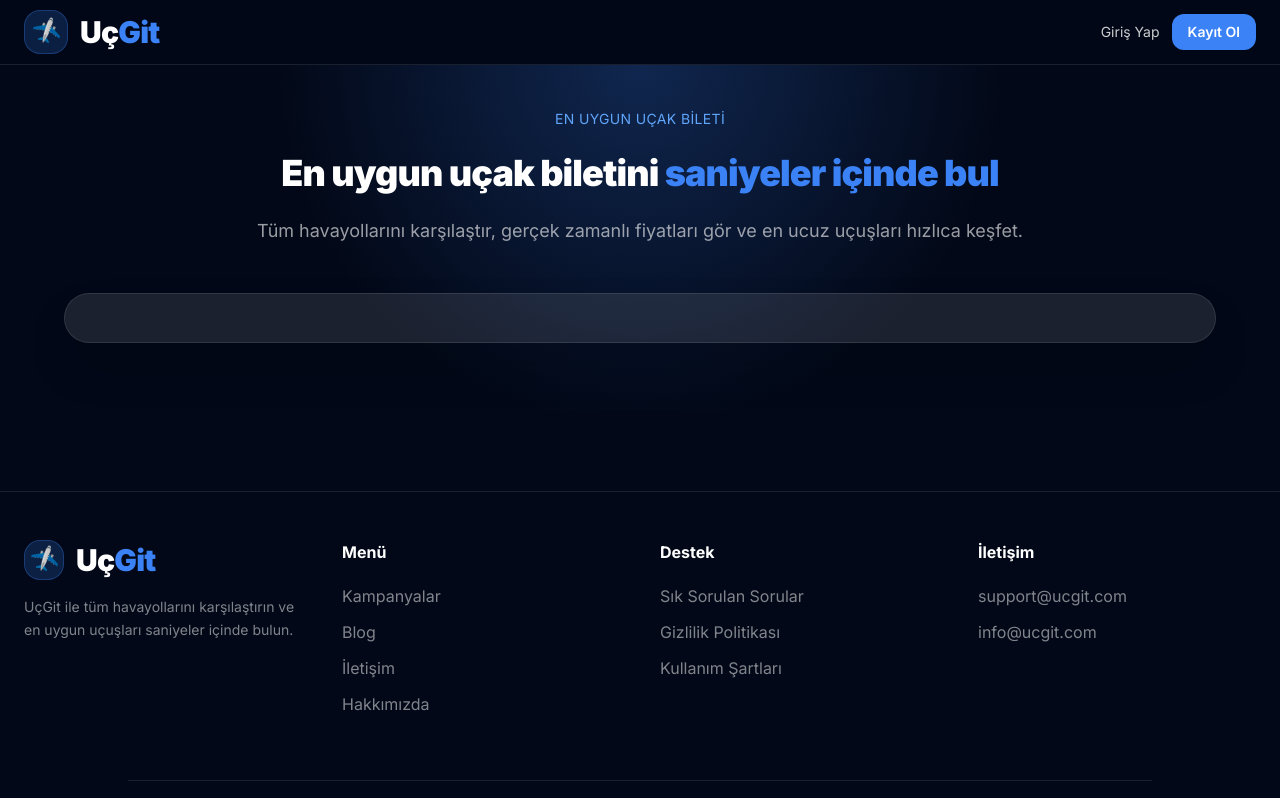
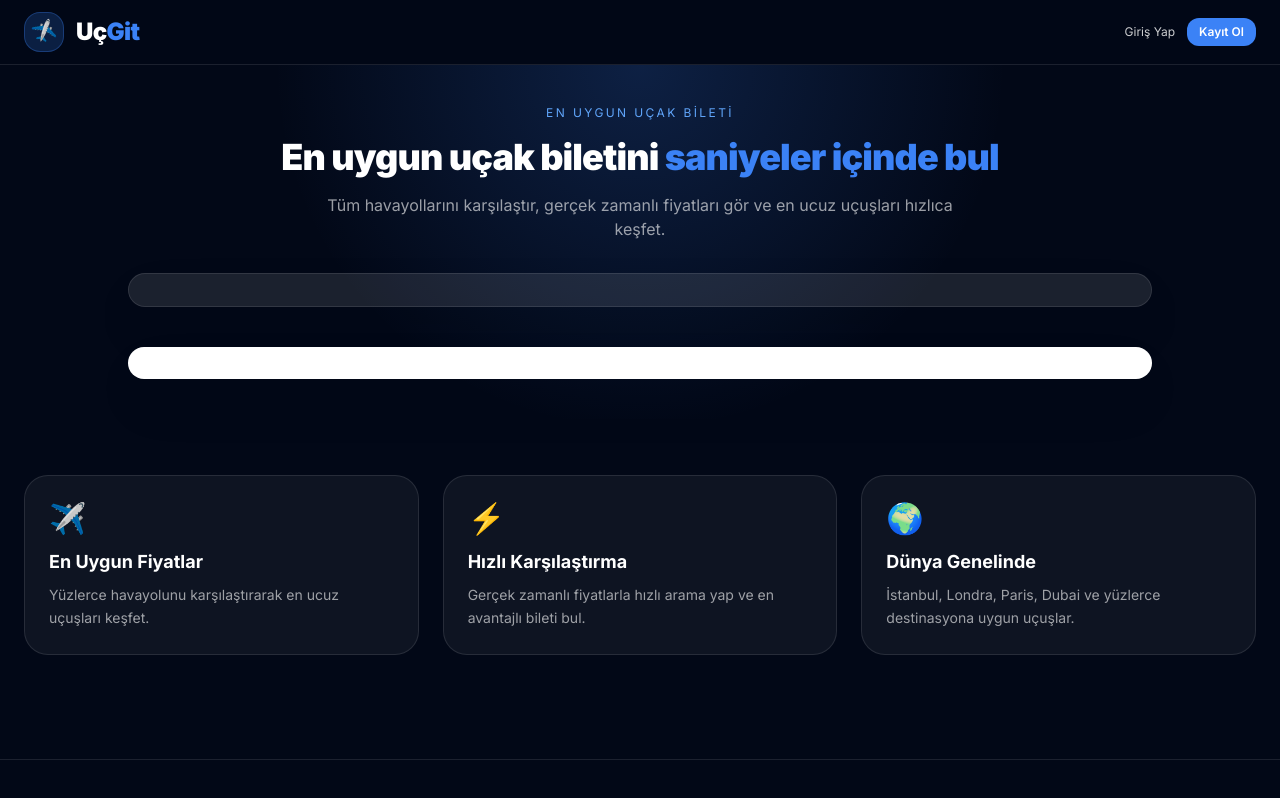
Before and after one commit to melihizzet/flight-platform, a Next.js app: page / in a window 1280 px wide. Shown: the top 798 px of the page. Built offline with nearby package versions, Linux system fonts and the light colour scheme.

Commit message:
upgrade onee

```diff
--- a/app/page.tsx
+++ b/app/page.tsx
@@ -10,7 +10,10 @@ const inter = Inter({
 export default function HomePage() {
   return (
     <main
-      className={inter.className + " min-h-screen bg-[#020817] text-white overflow-x-hidden"}
+      className={
+        inter.className +
+        " min-h-screen bg-[#020817] text-white overflow-x-hidden"
+      }
     >
       {/* SEO */}
       <title>UçGit | En Uygun Uçak Bileti Bul</title>
@@ -34,13 +37,13 @@ export default function HomePage() {
 
           <a href="/" className="flex items-center gap-3">
 
-            <div className="w-11 h-11 rounded-2xl bg-blue-500/20 flex items-center justify-center border border-blue-500/30">
-              <span className="text-blue-400 text-xl rotate-[-25deg]">
+            <div className="w-10 h-10 rounded-2xl bg-blue-500/20 flex items-center justify-center border border-blue-500/30">
+              <span className="text-blue-400 text-lg rotate-[-25deg]">
                 ✈️
               </span>
             </div>
 
-            <h1 className="text-3xl font-black tracking-tight">
+            <h1 className="text-2xl font-black tracking-tight">
               Uç<span className="text-blue-500">Git</span>
             </h1>
 
@@ -48,11 +51,11 @@ export default function HomePage() {
 
           <div className="flex items-center gap-3">
 
-            <button className="text-sm text-white/80 hover:text-white transition">
+            <button className="text-xs text-white/80 hover:text-white transition">
               Giriş Yap
             </button>
 
-            <button className="bg-blue-500 hover:bg-blue-400 transition px-4 py-2 rounded-xl text-sm font-semibold">
+            <button className="bg-blue-500 hover:bg-blue-400 transition px-3 py-1.5 rounded-xl text-xs font-semibold">
               Kayıt Ol
             </button>
 
@@ -61,37 +64,47 @@ export default function HomePage() {
       </header>
 
       {/* HERO */}
-      <section className="relative py-11 px-6">
+      <section className="relative py-10 px-6">
 
-        <div className="absolute inset-0 bg-[radial-gradient(circle_at_top,rgba(59,130,246,0.25),transparent_50%)]"></div>
+        <div className="absolute inset-0 bg-[radial-gradient(circle_at_top,rgba(59,130,246,0.20),transparent_50%)]"></div>
 
         <div className="max-w-7xl mx-auto relative z-10 text-center">
 
-          <p className="text-blue-400 mb-6 text-sm tracking-wide uppercase">
+          <p className="text-blue-400 mb-4 text-xs tracking-[0.2em] uppercase">
             En Uygun Uçak Bileti
           </p>
 
-          <h1 className="text-2xl md:text-4xl font-black leading-tight mb-6 tracking-tight">
+          <h1 className="text-xl md:text-4xl font-black leading-tight mb-4 tracking-tight">
             En uygun uçak biletini{" "}
             <span className="text-blue-500">
               saniyeler içinde bul
             </span>
           </h1>
 
-          <p className="text-base md:text-lg text-white/60 max-w-3xl mx-auto mb-12 leading-relaxed">
+          <p className="text-sm md:text-base text-white/60 max-w-2xl mx-auto mb-8 leading-relaxed">
             Tüm havayollarını karşılaştır, gerçek zamanlı fiyatları gör
             ve en ucuz uçuşları hızlıca keşfet.
           </p>
 
           {/* SEARCH */}
-          <div className="max-w-6xl mx-auto">
+          <div className="max-w-5xl mx-auto">
 
-            <div className="bg-white/10 border border-white/10 rounded-[32px] p-6 shadow-2xl">
+            <div className="bg-white/10 border border-white/10 rounded-[28px] p-4 shadow-2xl">
               <div id="tpwl-search"></div>
             </div>
 
+            {/* RESULTS */}
             <div className="mt-6">
               <div id="tpwl-tickets"></div>
+            </div>
+
+            {/* POPULAR ROUTES */}
+            <div className="mt-10 bg-white rounded-3xl p-4 overflow-hidden shadow-2xl">
+              <script
+                async
+                src="https://tpwdg.com/content?currency=try&trs=533807&shmarker=733574&locale=tr&powered_by=true&limit=6&primary_color=00AE98&results_background_color=FFFFFF&form_background_color=FFFFFF&campaign_id=111&promo_id=3411"
+                charSet="utf-8"
+              ></script>
             </div>
 
           </div>
@@ -99,23 +112,66 @@ export default function HomePage() {
         </div>
       </section>
 
+      {/* FEATURES */}
+      <section className="py-14 px-6">
+        <div className="max-w-7xl mx-auto grid md:grid-cols-3 gap-6">
+
+          <div className="bg-white/5 border border-white/10 rounded-3xl p-6">
+            <div className="text-3xl mb-3">✈️</div>
+
+            <h3 className="text-lg font-bold mb-2">
+              En Uygun Fiyatlar
+            </h3>
+
+            <p className="text-sm text-white/60 leading-relaxed">
+              Yüzlerce havayolunu karşılaştırarak en ucuz uçuşları keşfet.
+            </p>
+          </div>
+
+          <div className="bg-white/5 border border-white/10 rounded-3xl p-6">
+            <div className="text-3xl mb-3">⚡</div>
+
+            <h3 className="text-lg font-bold mb-2">
+              Hızlı Karşılaştırma
+            </h3>
+
+            <p className="text-sm text-white/60 leading-relaxed">
+              Gerçek zamanlı fiyatlarla hızlı arama yap ve en avantajlı bileti bul.
+            </p>
+          </div>
+
+          <div className="bg-white/5 border border-white/10 rounded-3xl p-6">
+            <div className="text-3xl mb-3">🌍</div>
+
+            <h3 className="text-lg font-bold mb-2">
+              Dünya Genelinde
+            </h3>
+
+            <p className="text-sm text-white/60 leading-relaxed">
+              İstanbul, Londra, Paris, Dubai ve yüzlerce destinasyona uygun uçuşlar.
+            </p>
+          </div>
+
+        </div>
+      </section>
+
       {/* FOOTER */}
-      <footer className="border-t border-white/10 py-12 mt-20">
+      <footer className="border-t border-white/10 py-10 mt-12">
 
-        <div className="max-w-7xl mx-auto px-6 grid md:grid-cols-4 gap-10">
+        <div className="max-w-7xl mx-auto px-6 grid md:grid-cols-4 gap-8">
 
           {/* BRAND */}
           <div>
 
             <a href="/" className="flex items-center gap-3 mb-4">
 
-              <div className="w-10 h-10 rounded-2xl bg-blue-500/20 flex items-center justify-center border border-blue-500/30">
-                <span className="text-blue-400 text-xl rotate-[-25deg]">
+              <div className="w-9 h-9 rounded-2xl bg-blue-500/20 flex items-center justify-center border border-blue-500/30">
+                <span className="text-blue-400 text-lg rotate-[-25deg]">
                   ✈️
                 </span>
               </div>
 
-              <h1 className="text-3xl font-black tracking-tight">
+              <h1 className="text-2xl font-black tracking-tight">
                 Uç<span className="text-blue-500">Git</span>
               </h1>
 
@@ -130,11 +186,11 @@ export default function HomePage() {
           {/* MENU */}
           <div>
 
-            <h4 className="font-bold mb-5">
+            <h4 className="font-bold mb-4 text-sm">
               Menü
             </h4>
 
-            <div className="flex flex-col gap-3 text-white/50">
+            <div className="flex flex-col gap-2 text-sm text-white/50">
 
               <a href="/campaigns" className="hover:text-white transition">
                 Kampanyalar
@@ -159,11 +215,11 @@ export default function HomePage() {
           {/* SUPPORT */}
           <div>
 
-            <h4 className="font-bold mb-5">
+            <h4 className="font-bold mb-4 text-sm">
               Destek
             </h4>
 
-            <div className="flex flex-col gap-3 text-white/50">
+            <div className="flex flex-col gap-2 text-sm text-white/50">
 
               <a href="/faq" className="hover:text-white transition">
                 Sık Sorulan Sorular
@@ -184,11 +240,11 @@ export default function HomePage() {
           {/* CONTACT */}
           <div>
 
-            <h4 className="font-bold mb-5">
+            <h4 className="font-bold mb-4 text-sm">
               İletişim
             </h4>
 
-            <div className="flex flex-col gap-3 text-white/50">
+            <div className="flex flex-col gap-2 text-sm text-white/50">
 
               <p>support@ucgit.com</p>
               <p>info@ucgit.com</p>
@@ -200,8 +256,8 @@ export default function HomePage() {
         </div>
 
         {/* COPYRIGHT */}
-        <div className="max-w-5xl mx-auto px-6 mt-16 pt-8 border-t border-white/10 text-center text-white/40">
-          © 2026 UçGit.com — Tüm hakları saklıdır.
+        <div className="max-w-5xl mx-auto px-6 mt-10 pt-6 border-t border-white/10 text-center text-xs text-white/40">
+          ©️ 2026 UçGit.com — Tüm hakları saklıdır.
         </div>
 
       </footer>
```
